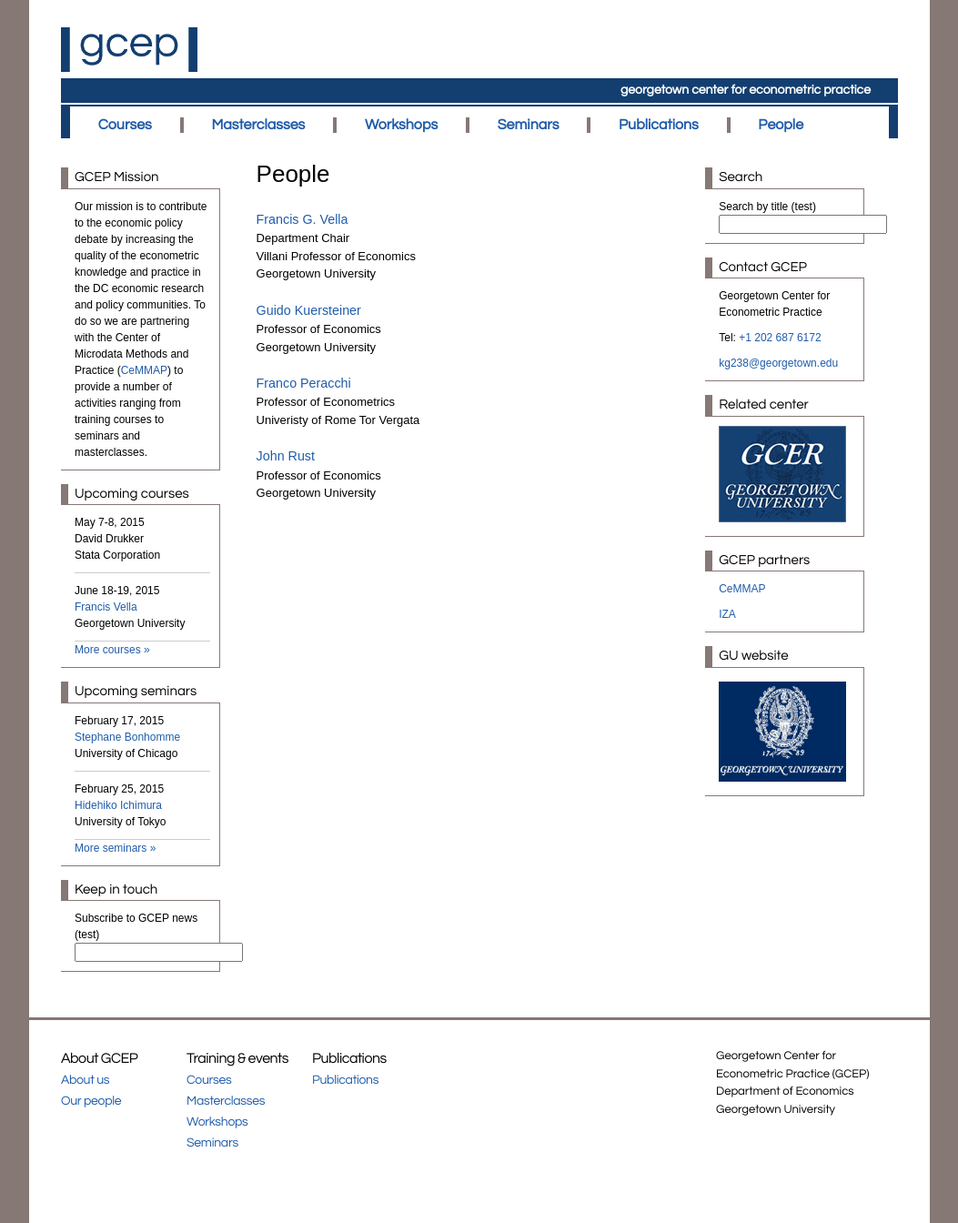
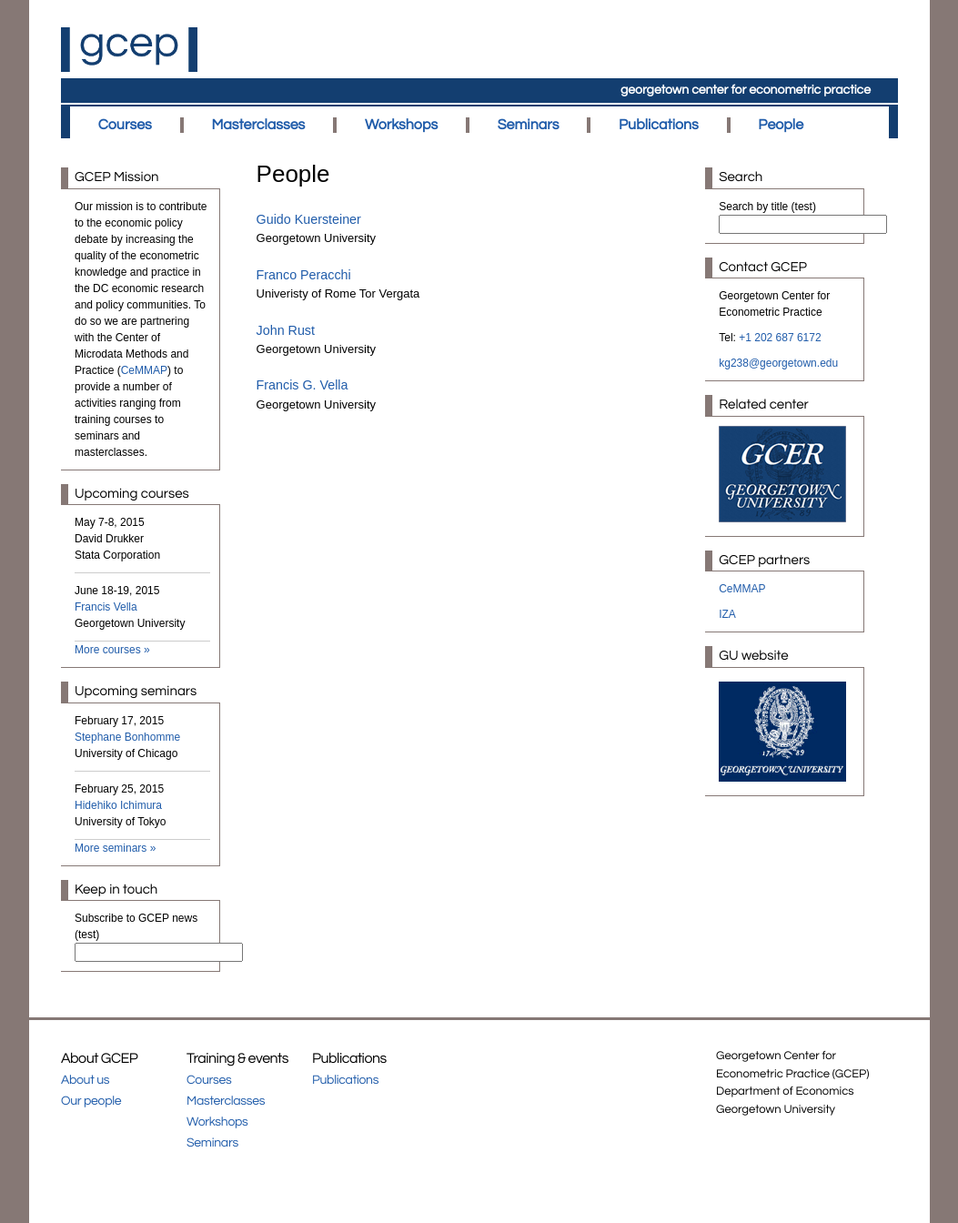
Before and after one commit to georgetown-econ/gcep, a Jekyll site: the page built from fellows.html, in a window 1280 px wide. Shown: the whole page at 91% size, without its empty margins (113-1166 px from the left). Built offline with Jekyll 4.4.1, drawn with Linux system fonts in a browser that asks for light colours.

Commit message:
reorder people, by last name
also, remove some details. ref mail: Jan 30

```diff
--- a/_data/people.yml
+++ b/_data/people.yml
@@ -1,18 +1,10 @@
-- name: "Francis G. Vella"
-  image: "FVella.jpg"
-  width: 144
-  height: 184
-  alt: "frank vella"
-  link: "http://www9.georgetown.edu/faculty/fgv/"
-  content: "Department Chair\nVillani Professor of Economics\nGeorgetown University"
-
 - name: "Guido Kuersteiner"
   image: "Kuersteiner.jpg"
   width: 144
   height: 184
   alt: "Guido   Kuersteiner"
   link: "http://explore.georgetown.edu/people/gk232/"
-  content: "Professor of Economics\nGeorgetown University"
+  content: "Georgetown University"
 
 - name: "Franco Peracchi"
   image: "peracchi.JPG"
@@ -20,7 +12,7 @@
   height: 160
   alt: "Franco Peracchi"
   link: "http://www.eief.it/faculty-visitors/faculty-a-z/franco-peracchi/"
-  content: "Professor of Econometrics\nUniveristy of Rome Tor Vergata"
+  content: "Univeristy of Rome Tor Vergata"
 
 - name: "John Rust"
   image: "John_Rust.gif"
@@ -28,4 +20,12 @@
   height: 184
   alt: "John Rust"
   link: "http://gemini.econ.umd.edu/jrust/"
-  content: "Professor of Economics\nGeorgetown University"
+  content: "Georgetown University"
+
+- name: "Francis G. Vella"
+  image: "FVella.jpg"
+  width: 144
+  height: 184
+  alt: "frank vella"
+  link: "http://www9.georgetown.edu/faculty/fgv/"
+  content: "Georgetown University"
```
